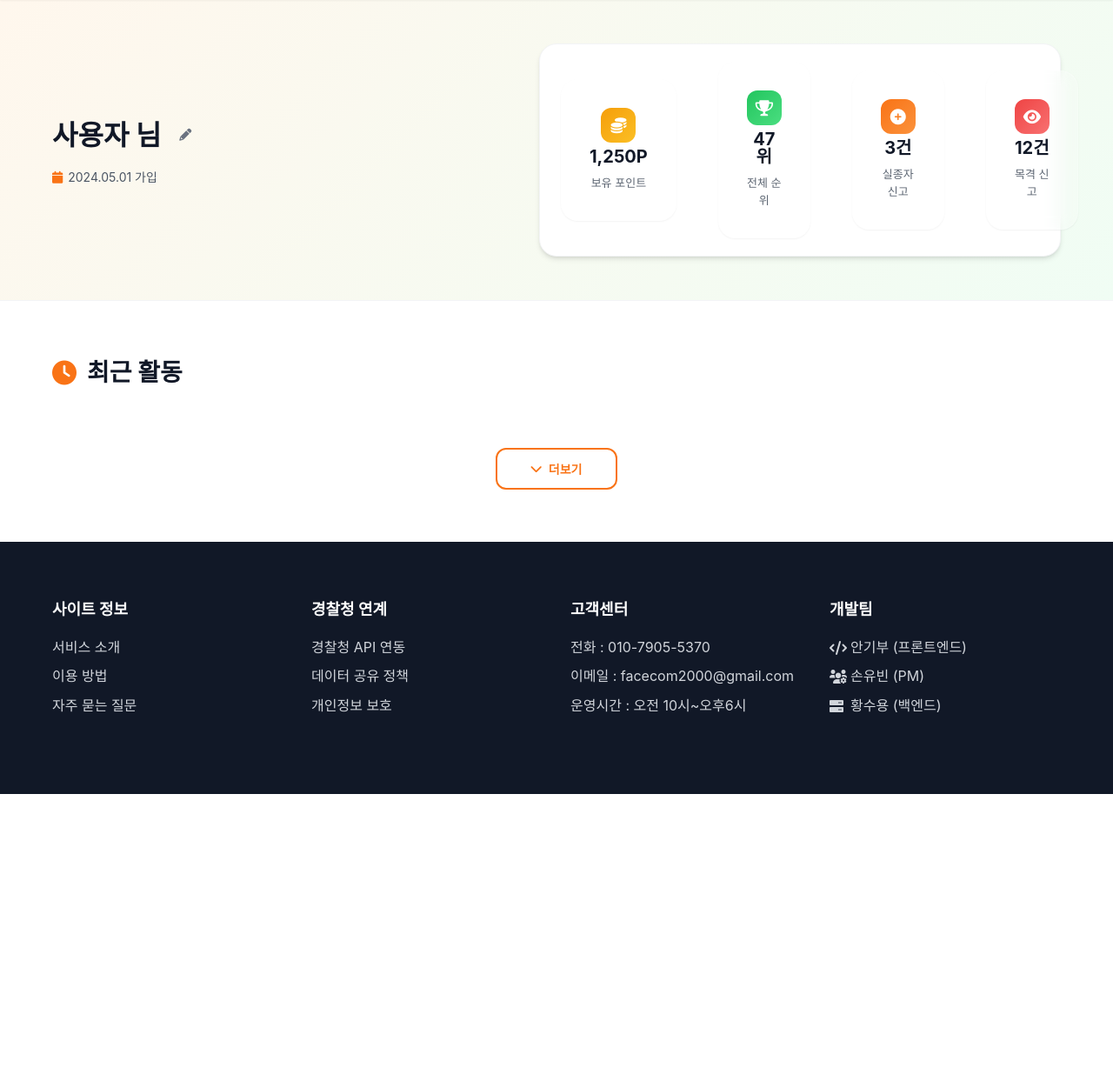
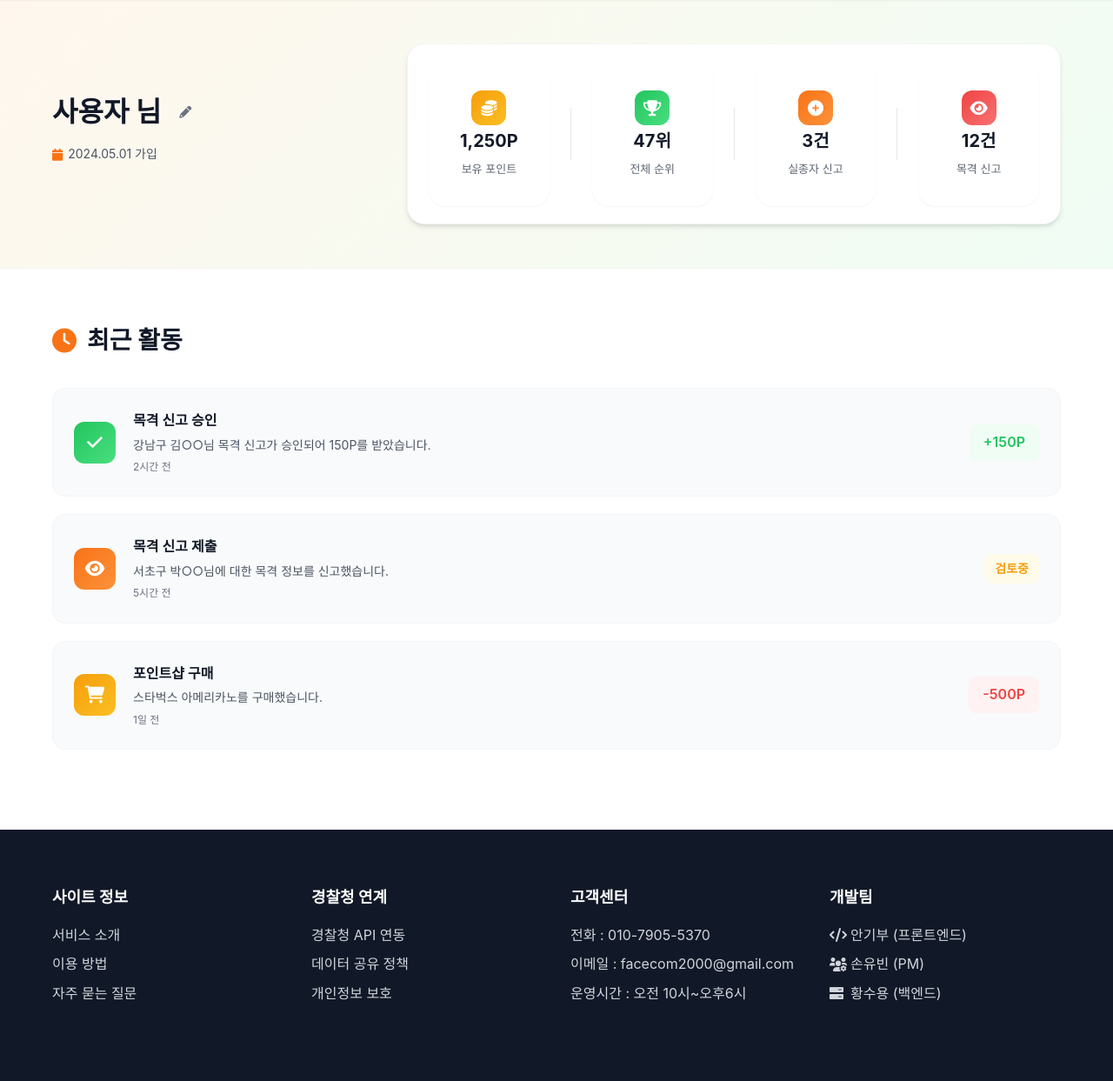
Before and after one commit to ANGIBU/songil, a Flask app: page /mypage in a window 1280 px wide. Shown: the part 75-1318 px from the top of the page at 87% size. Before the commit the page ends 988 px from the top, so only its background shows below. Run offline with Flask 3, Linux system fonts and the light colour scheme; some libraries are stand-ins or nearby versions.

Commit message:
안기부 |  커밋된 시간: 2025-06-30 02:14:44

```diff
--- a/static/css/user.css
+++ b/static/css/user.css
@@ -155,7 +155,7 @@
 
 .user-profile {
     display: flex;
-    gap: 20px;
+    gap: 24px;
     align-items: center;
 }
 
@@ -201,7 +201,7 @@
 .user-meta {
     display: flex;
     gap: 20px;
-    margin-bottom: 0;
+    margin-bottom: 16px;
 }
 
 .user-meta span {
@@ -228,15 +228,13 @@
     border: 1px solid var(--gray-100);
     gap: 24px;
     min-height: 100px;
-    max-width: 600px;
-    margin-left: auto;
 }
 
 .stat-item {
     display: flex;
     flex-direction: column;
     align-items: center;
-    gap: 6px;
+    gap: 8px;
     flex: 1;
     text-align: center;
 }
@@ -277,26 +275,64 @@
     background: linear-gradient(135deg, var(--danger-red) 0%, var(--danger-red-light) 100%);
 }
 
-/* 색 강조 효과 완전 제거 */
 .stat-number {
     font-size: 20px;
     font-weight: 700;
     color: var(--gray-900);
     line-height: 1;
     margin-bottom: 4px;
-    background: none !important;
+    /* 모든 강조 효과 완전 제거 */
     box-shadow: none !important;
+    filter: none !important;
     text-shadow: none !important;
-    filter: none !important;
+    border: none !important;
+    outline: none !important;
+    background: transparent !important;
+    text-decoration: none !important;
+    -webkit-box-shadow: none !important;
+    -moz-box-shadow: none !important;
+    -webkit-filter: none !important;
+    -moz-filter: none !important;
+    -webkit-text-shadow: none !important;
+    -moz-text-shadow: none !important;
 }
 
 .stat-label {
     font-size: 13px;
     color: var(--gray-600);
-    background: none !important;
+    /* 모든 강조 효과 완전 제거 */
     box-shadow: none !important;
+    filter: none !important;
     text-shadow: none !important;
+    border: none !important;
+    outline: none !important;
+    background: transparent !important;
+    text-decoration: none !important;
+    -webkit-box-shadow: none !important;
+    -moz-box-shadow: none !important;
+    -webkit-filter: none !important;
+    -moz-filter: none !important;
+    -webkit-text-shadow: none !important;
+    -moz-text-shadow: none !important;
+}
+
+/* 강조 효과 완전 제거 - 모든 상태에서 */
+.stat-number:hover,
+.stat-number:focus,
+.stat-number:active,
+.stat-label:hover,
+.stat-label:focus,
+.stat-label:active {
+    box-shadow: none !important;
     filter: none !important;
+    text-shadow: none !important;
+    border: none !important;
+    outline: none !important;
+    transform: none !important;
+    transition: none !important;
+    background: transparent !important;
+    -webkit-box-shadow: none !important;
+    -moz-box-shadow: none !important;
 }
 
 /* ===== 최근 활동 섹션 ===== */
@@ -393,7 +429,6 @@
     font-weight: 600;
     padding: 8px 16px;
     border-radius: var(--radius-sm);
-    white-space: nowrap;
 }
 
 .activity-points.positive {
@@ -411,32 +446,11 @@
     font-weight: 600;
     padding: 6px 12px;
     border-radius: var(--radius-sm);
-    white-space: nowrap;
 }
 
 .activity-status.pending {
     color: var(--warning-amber);
     background: var(--warning-amber-bg);
-}
-
-/* ===== 더보기 버튼 컨테이너 ===== */
-.load-more-container {
-    text-align: center;
-    margin-top: 20px;
-}
-
-.load-more-btn {
-    min-width: 140px;
-}
-
-.load-more-btn:disabled {
-    opacity: 0.6;
-    cursor: not-allowed;
-}
-
-.load-more-btn:disabled:hover {
-    transform: none;
-    box-shadow: none;
 }
 
 /* ===== 프로필 수정 모달 ===== */
--- a/static/js/mypage.js
+++ b/static/js/mypage.js
@@ -24,9 +24,6 @@
         }
     },
     activityHistory: [],
-    displayedActivities: [],
-    currentActivityPage: 0,
-    activitiesPerPage: 5,
     isLoading: false,
     errors: {}
 };
@@ -58,9 +55,8 @@
                 phone: '010-1234-5678'
             };
 
-            // 활동 내역 로드 (12개 샘플 데이터)
+            // 활동 내역 로드
             mypageState.activityHistory = getDummyActivityData();
-            loadInitialActivities();
 
             mypageState.isLoading = false;
             updateLoadingState();
@@ -74,7 +70,7 @@
     }
 }
 
-// 12개 샘플 활동 데이터
+// 더미 활동 데이터
 function getDummyActivityData() {
     return [
         {
@@ -103,136 +99,8 @@
             points: -500,
             timestamp: new Date(Date.now() - 24 * 60 * 60 * 1000).toISOString(),
             status: 'completed'
-        },
-        {
-            id: 4,
-            type: 'missing_report',
-            title: '실종자 신고 접수',
-            description: '마포구 실종자 신고가 접수되어 처리 중입니다.',
-            points: 0,
-            timestamp: new Date(Date.now() - 2 * 24 * 60 * 60 * 1000).toISOString(),
-            status: 'pending'
-        },
-        {
-            id: 5,
-            type: 'witness_approved',
-            title: '목격 신고 승인',
-            description: '용산구 이○○님 목격 신고가 승인되어 120P를 받았습니다.',
-            points: 120,
-            timestamp: new Date(Date.now() - 3 * 24 * 60 * 60 * 1000).toISOString(),
-            status: 'completed'
-        },
-        {
-            id: 6,
-            type: 'points_earned',
-            title: '출석 체크 보상',
-            description: '7일 연속 출석으로 보너스 포인트를 받았습니다.',
-            points: 100,
-            timestamp: new Date(Date.now() - 4 * 24 * 60 * 60 * 1000).toISOString(),
-            status: 'completed'
-        },
-        {
-            id: 7,
-            type: 'witness_submitted',
-            title: '목격 신고 제출',
-            description: '송파구 최○○님에 대한 목격 정보를 신고했습니다.',
-            points: 0,
-            timestamp: new Date(Date.now() - 5 * 24 * 60 * 60 * 1000).toISOString(),
-            status: 'approved'
-        },
-        {
-            id: 8,
-            type: 'shop_purchase',
-            title: '포인트샵 구매',
-            description: '편의점 상품권을 구매했습니다.',
-            points: -300,
-            timestamp: new Date(Date.now() - 6 * 24 * 60 * 60 * 1000).toISOString(),
-            status: 'completed'
-        },
-        {
-            id: 9,
-            type: 'witness_approved',
-            title: '목격 신고 승인',
-            description: '노원구 정○○님 목격 신고가 승인되어 180P를 받았습니다.',
-            points: 180,
-            timestamp: new Date(Date.now() - 8 * 24 * 60 * 60 * 1000).toISOString(),
-            status: 'completed'
-        },
-        {
-            id: 10,
-            type: 'missing_report',
-            title: '실종자 신고 승인',
-            description: '등록하신 실종자 신고가 승인되었습니다.',
-            points: 200,
-            timestamp: new Date(Date.now() - 10 * 24 * 60 * 60 * 1000).toISOString(),
-            status: 'completed'
-        },
-        {
-            id: 11,
-            type: 'witness_submitted',
-            title: '목격 신고 제출',
-            description: '관악구 한○○님에 대한 목격 정보를 신고했습니다.',
-            points: 0,
-            timestamp: new Date(Date.now() - 12 * 24 * 60 * 60 * 1000).toISOString(),
-            status: 'rejected'
-        },
-        {
-            id: 12,
-            type: 'points_earned',
-            title: '가입 축하 보상',
-            description: '손길 플랫폼 가입을 축하드립니다! 가입 보상을 받았습니다.',
-            points: 500,
-            timestamp: new Date(Date.now() - 15 * 24 * 60 * 60 * 1000).toISOString(),
-            status: 'completed'
         }
     ];
-}
-
-// 초기 활동 내역 로드 (첫 5개)
-function loadInitialActivities() {
-    mypageState.currentActivityPage = 0;
-    mypageState.displayedActivities = mypageState.activityHistory.slice(0, mypageState.activitiesPerPage);
-    updateMoreButtonVisibility();
-}
-
-// 더 많은 활동 내역 로드
-function loadMoreActivities() {
-    const button = document.getElementById('loadMoreBtn');
-    if (!button) return;
-
-    // 로딩 상태 설정
-    setButtonLoading(button, '로딩 중...');
-
-    setTimeout(() => {
-        const nextPage = mypageState.currentActivityPage + 1;
-        const startIndex = nextPage * mypageState.activitiesPerPage;
-        const endIndex = startIndex + mypageState.activitiesPerPage;
-
-        const nextActivities = mypageState.activityHistory.slice(startIndex, endIndex);
-
-        if (nextActivities.length > 0) {
-            mypageState.displayedActivities = [...mypageState.displayedActivities, ...nextActivities];
-            mypageState.currentActivityPage = nextPage;
-            updateActivityFeed();
-            updateMoreButtonVisibility();
-        }
-
-        resetButtonLoading(button, '<i class="fas fa-chevron-down"></i> 더보기');
-    }, 800);
-}
-
-// 더보기 버튼 표시/숨김 처리
-function updateMoreButtonVisibility() {
-    const container = document.getElementById('loadMoreContainer');
-    if (!container) return;
-
-    const hasMore = mypageState.displayedActivities.length < mypageState.activityHistory.length;
-
-    if (hasMore) {
-        container.style.display = 'block';
-    } else {
-        container.style.display = 'none';
-    }
 }
 
 // 이벤트 리스너 설정
@@ -447,7 +315,7 @@
 function initializeAnimations() {
     if (typeof gsap === 'undefined') return;
 
-    // 페이지 로드 애니메이션
+    // 페이지 로드 애니메이션 (shadow 효과 제거)
     gsap.timeline()
         .from('.user-dashboard', {
             duration: 0.8,
@@ -468,11 +336,11 @@
             ease: 'power2.out'
         }, '-=0.2');
 
-    // 스크롤 트리거 설정
+    // 스크롤 트리거 설정 (shadow 효과 제거)
     if (gsap.registerPlugin && typeof ScrollTrigger !== 'undefined') {
         gsap.registerPlugin(ScrollTrigger);
 
-        // 통계 항목 개별 애니메이션
+        // 통계 항목 개별 애니메이션 (shadow 제거)
         gsap.utils.toArray('.stat-item').forEach((item, index) => {
             gsap.from(item, {
                 scrollTrigger: {
@@ -533,15 +401,19 @@
 
 // 통계 업데이트
 function updateStats() {
-    // 필요한 추가 통계 업데이트
+    const stats = mypageState.userProfile.stats;
+
+    // 필요한 경우 추가 통계 업데이트 수행
 }
 
 // 활동 피드 업데이트
 function updateActivityFeed() {
     const activityContainer = document.querySelector('.activity-summary');
-    if (!activityContainer || !mypageState.displayedActivities.length) return;
+    if (!activityContainer || !mypageState.activityHistory.length) return;
 
-    activityContainer.innerHTML = mypageState.displayedActivities.map(activity => `
+    const recentActivities = mypageState.activityHistory.slice(0, 3);
+
+    activityContainer.innerHTML = recentActivities.map(activity => `
         <div class="activity-item">
             <div class="activity-icon ${getActivityIconClass(activity.type)}">
                 <i class="fas ${getActivityIcon(activity.type)}"></i>
@@ -560,18 +432,6 @@
             `}
         </div>
     `).join('');
-
-    // 새로 추가된 항목들에 애니메이션 적용
-    if (typeof gsap !== 'undefined') {
-        const newItems = activityContainer.querySelectorAll('.activity-item');
-        gsap.from(newItems, {
-            duration: 0.4,
-            y: 20,
-            opacity: 0,
-            stagger: 0.1,
-            ease: 'power2.out'
-        });
-    }
 }
 
 // 활동 아이콘 클래스
@@ -724,4 +584,3 @@
 window.openProfileEditModal = openProfileEditModal;
 window.closeProfileEditModal = closeProfileEditModal;
 window.handleProfileEdit = handleProfileEdit;
-window.loadMoreActivities = loadMoreActivities;
--- a/templates/user/mypage.html
+++ b/templates/user/mypage.html
@@ -77,13 +77,42 @@
             <i class="fas fa-clock"></i>
             최근 활동
         </h2>
-        <div class="activity-summary" id="activityList">
-        </div>
-        <div class="load-more-container" id="loadMoreContainer">
-            <button class="btn btn-outline load-more-btn" id="loadMoreBtn" onclick="loadMoreActivities()">
-                <i class="fas fa-chevron-down"></i>
-                더보기
-            </button>
+        <div class="activity-summary">
+            <div class="activity-item">
+                <div class="activity-icon success">
+                    <i class="fas fa-check"></i>
+                </div>
+                <div class="activity-content">
+                    <div class="activity-title">목격 신고 승인</div>
+                    <div class="activity-description">강남구 김○○님 목격 신고가 승인되어 150P를 받았습니다.</div>
+                    <div class="activity-time">2시간 전</div>
+                </div>
+                <div class="activity-points positive">+150P</div>
+            </div>
+
+            <div class="activity-item">
+                <div class="activity-icon info">
+                    <i class="fas fa-eye"></i>
+                </div>
+                <div class="activity-content">
+                    <div class="activity-title">목격 신고 제출</div>
+                    <div class="activity-description">서초구 박○○님에 대한 목격 정보를 신고했습니다.</div>
+                    <div class="activity-time">5시간 전</div>
+                </div>
+                <div class="activity-status pending">검토중</div>
+            </div>
+
+            <div class="activity-item">
+                <div class="activity-icon purchase">
+                    <i class="fas fa-shopping-cart"></i>
+                </div>
+                <div class="activity-content">
+                    <div class="activity-title">포인트샵 구매</div>
+                    <div class="activity-description">스타벅스 아메리카노를 구매했습니다.</div>
+                    <div class="activity-time">1일 전</div>
+                </div>
+                <div class="activity-points negative">-500P</div>
+            </div>
         </div>
     </div>
 </section>
```
Also changed, not shown: other parts of static/css/user.css (+58 -47 lines).
